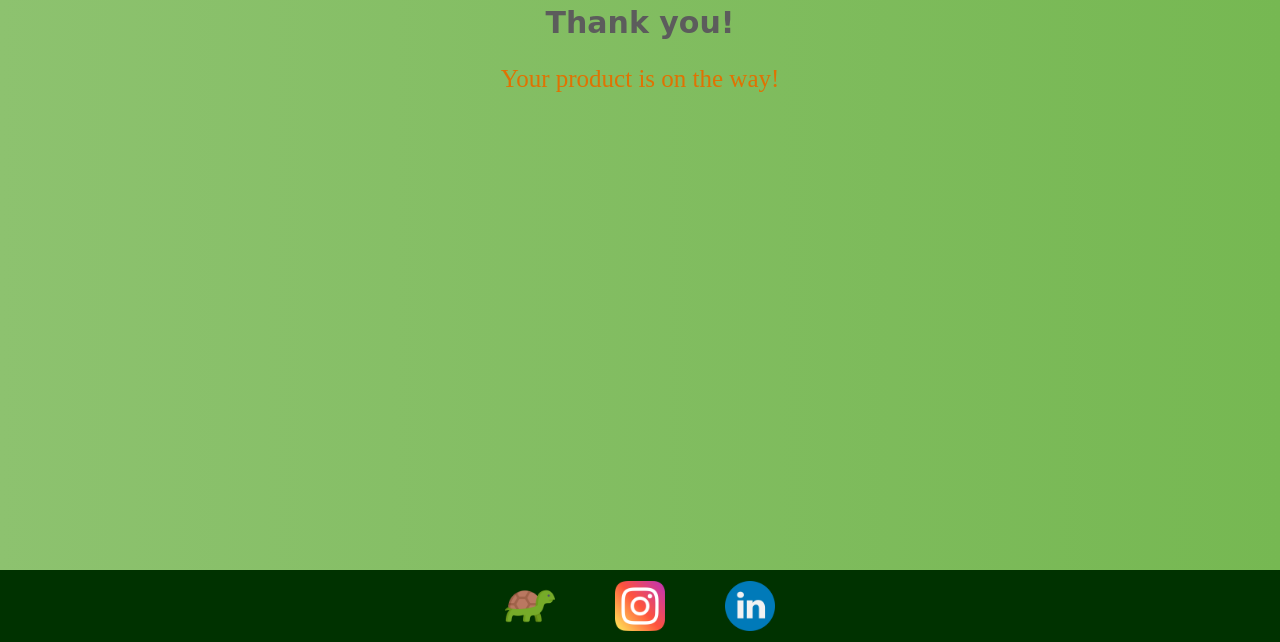
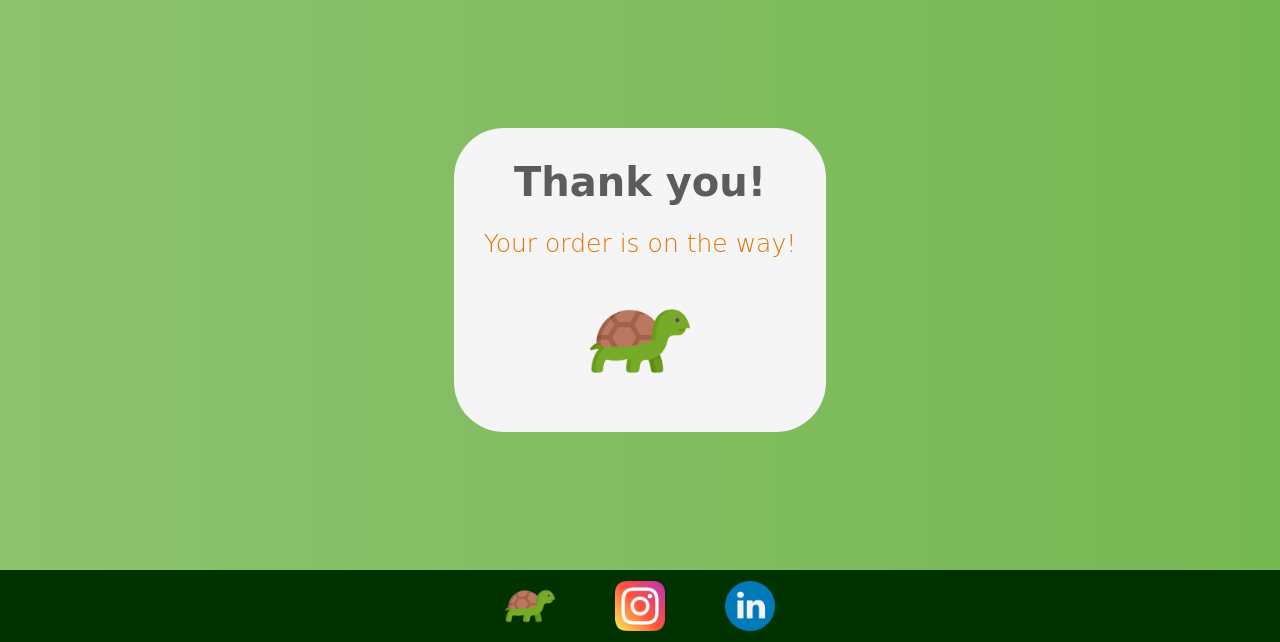
Before and after one commit to Felps10/Turtle, a Django app: page /success in a window 1280 px wide. Shown: the part 158-800 px from the top of the page. Run offline with Django 3.2, Linux system fonts and the light colour scheme; some libraries are stand-ins or nearby versions; some web fonts are replaced.

Commit message:
improved success and create product page

```diff
--- a/turtle_app/static/css/main.css
+++ b/turtle_app/static/css/main.css
@@ -74,10 +74,12 @@ footer div {
   /* overflow-y: hidden; */
 }
 #logged-message-div {
-  margin-top: 100px;
-  width: 600px;
+  display: flex;
+  justify-content: flex-start;
 }
 #logged-message {
+  max-width: 600px;
+  font-size: 60px;
   color: yellow;
 }
 
@@ -223,13 +225,28 @@ div div section div {
 }
 
 /* SUCCESS PAGE *************************************************************/
+/* https://codepen.io/alex8855/details/mqwZbr */
 .success-content {
-  font-family: "Helvetica Neue";
+  display: flex;
+  /* flex-flow: column nowrap; */
+  justify-content: space-around;
+  align-items: center;
+  font-size: 90px;
+}
+
+.success-content div {
   display: flex;
   flex-flow: column nowrap;
-  justify-content: center;
   align-items: center;
-  font-size: 30px;
+  background: whitesmoke;
+  border-radius: 50px;
+  padding: 30px;
+  margin-top: 10%;
+}
+
+.success-content div a:hover {
+  transform: scale(1.4);
+  transition: transform 0.4s, opacity 0.5s;
 }
 
 .success-title {
@@ -237,21 +254,35 @@ div div section div {
   color: #5c5c5c;
 }
 
-.success-symbol {
-  -webkit-text-stroke: 13px white;
-  font-size: 150px;
-  color: #37b20a;
-}
-
-.text {
+.success-text {
   margin-top: 15px;
   font-size: 25px;
   color: #e07202;
   text-align: center;
-  font-family: "avenir";
   font-weight: lighter;
 }
 
+/* CREATE PRODUCT FORM */
+
+.create-product-form {
+  display: flex;
+  justify-content: space-around;
+  flex-direction: column;
+}
+.create-product-form div {
+  width: fit-content;
+  align-self: center;
+}
+
+.create-product-form div div label {
+  font-size: 40px;
+}
+
+.product-form-title {
+  padding: 50px 0 0 50px;
+  color: whitesmoke;
+  font-size: 70px;
+}
 /* LOGIN AND REGISTER*/
 /* https://codepen.io/colorlib/pen/rxddKy */
 .login-page {
--- a/turtle_app/templates/success.html
+++ b/turtle_app/templates/success.html
@@ -1,9 +1,13 @@
-{% extends 'base.html' %} {% block content %}
+{% extends 'base.html' %} {% block content %} {% load static %}
 
 <div class="success-content">
-  <div class="fa fa-check-circle-o success-symbol"></div>
-  <div class="success-title">Thank you!</div>
-  <div class="text">Your product is on the way!</div>
+  <div>
+    <h1 class="success-title">Thank you!</h1>
+    <h3 class="success-text">Your order is on the way!</h3>
+    <a href="{% url 'landing' %}"
+      ><img class="base-turtle-icon" src="{% static 'assets/turtle.png' %}"
+    /></a>
+  </div>
 </div>
 
 {% endblock %}
```
Also changed, not shown: turtle_app/templates/landing.html (+8 -4 lines), turtle_app/templates/product_detail.html (+2 -6 lines), turtle_app/templates/product_form.html (+6 -2 lines).
